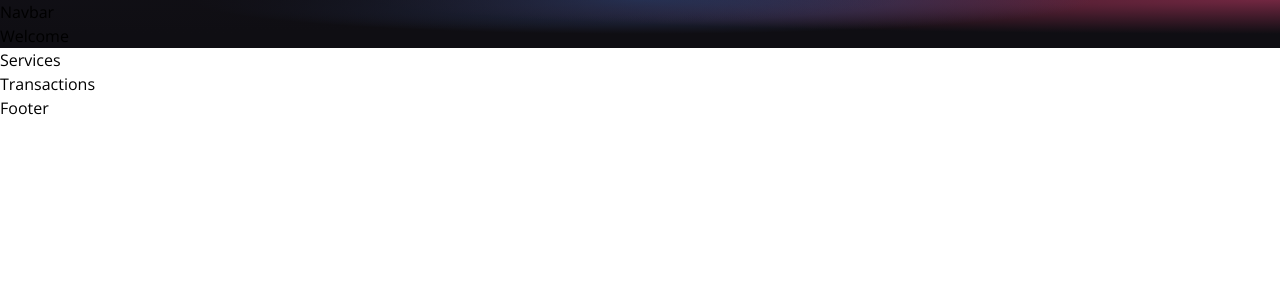
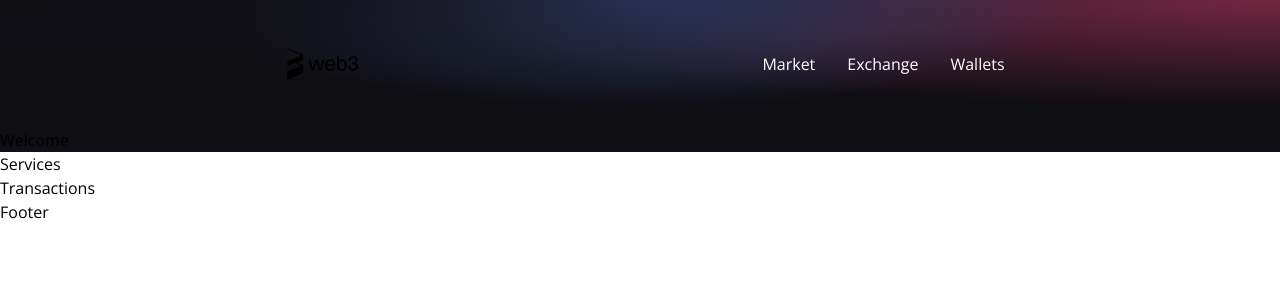
Before and after one commit to stephangriesel/web3-react, a React (Vite) app in the folder client/: page / in a window 1280 px wide. Shown: the top 300 px of the page. Built offline with nearby package versions, Linux system fonts and the light colour scheme.

Commit message:
navbar set up & navitems render

```diff
--- a/client/src/components/Navbar.jsx
+++ b/client/src/components/Navbar.jsx
@@ -1,8 +1,31 @@
 import React from 'react'
+import { HiMenu } from 'react-icons/hi'
+import {AiOutlineCloseCircle} from 'react-icons/ai'
+
+import logo from '../../images/logo.svg';
+
+const NavbarItem = ({title, classProps}) => {
+  return (
+    <li className={`mx-4 cursor-pointer ${classProps}`}>
+      {title}
+    </li>
+  )
+}
 
 const Navbar = () => {
   return (
-    <div>Navbar</div>
+    <nav className='w-full flex md:justify-center justify-between items-center p-4'>
+      <div className='md:flex-[0.5] flex-initial justify-center items-center'>
+        <img src={logo} alt="logo" className='w-32 cursor-pointer' />
+      </div>
+      <ul className='text-white md:flex hidden flex-row justify-between items-center flex-initial'>
+        {
+          ["Market", "Exchange", "Wallets"].map((item, index) => (
+            <NavbarItem key={item + index} title={item} />
+          ))
+        }
+      </ul>
+    </nav>
   )
 }
 
```
